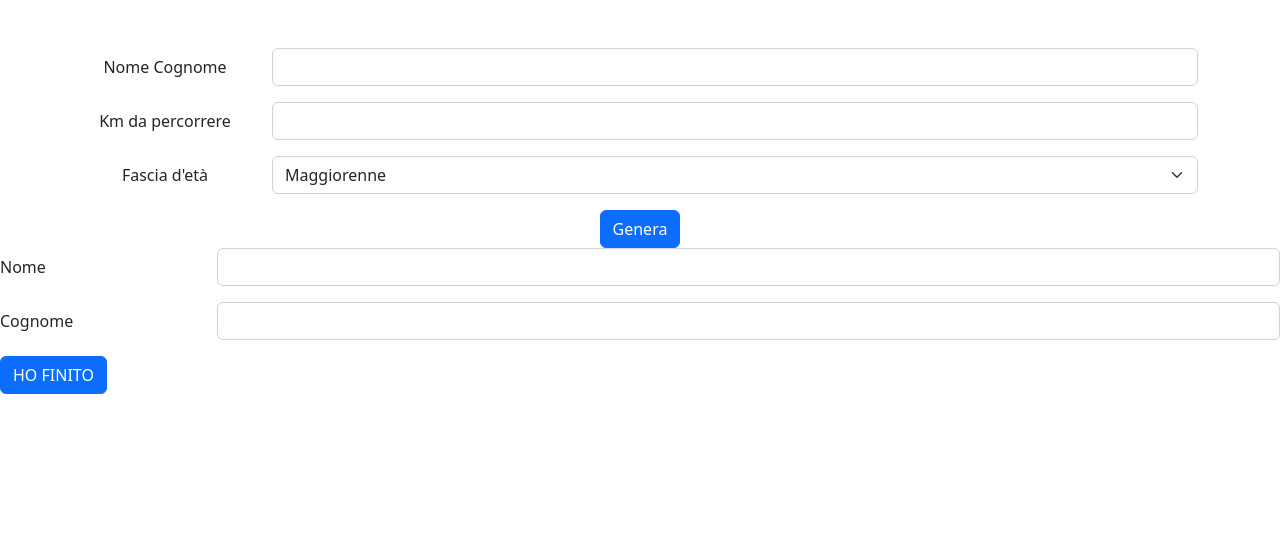
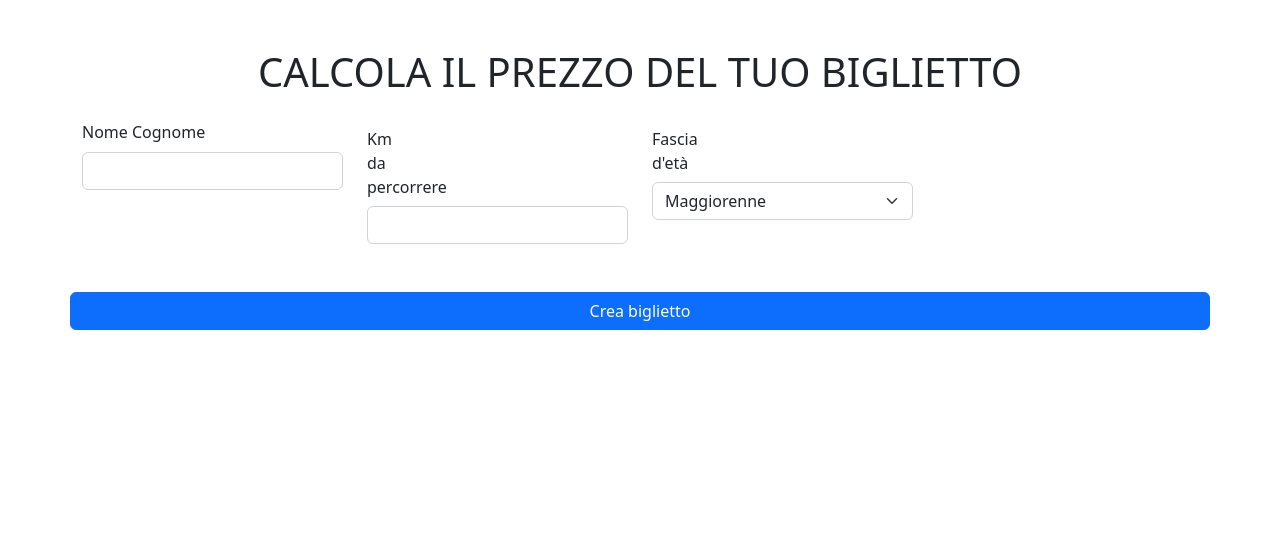
Before and after one commit to ValerioTorto/js-biglietto-treno-form, a plain HTML site: page index.html in a window 1280 px wide. Drawn offline with nearby package versions, Linux system fonts and the light colour scheme.

Commit message:
figuring out

```diff
--- a/index.html
+++ b/index.html
@@ -16,31 +16,29 @@
 </head>
 
 
+<!-- QUI POTETE INIZIARE IL VOSTRO ESERCIZIO! -->
 
+<body class=".bg-warning">
+    <div class="container">
 
-<body>
+        <h1 class="text-center mt-5 mb-4"> CALCOLA IL PREZZO DEL TUO BIGLIETTO</h1>
+        <form id="form_data_input" onsubmit="userHasFinishDataCompletion(event)">
+            <div class="row  mb-3">
+                <div class="col-3">
+                <label for="name" class="form-label">Nome Cognome</label>
 
-  <!-- QUI POTETE INIZIARE IL VOSTRO ESERCIZIO! -->
-  <main>
-
-    <div class="container text-center mt-5">
-
-      <form id="form_data_input" data-bitwarden-watching="1" onsubmit="userHasFinishDataCompletion(event)">
-        <div class="row mb-3">
-          <label for="name" class="col-sm-2 col-form-label">Nome Cognome</label>
-          <div class="col-sm-10">
                     <input type="text" class="form-control" id="name">
                 </div>
-        </div>
-        <div class="row mb-3">
+
+            <div class="col-3">
                 <label for="kmdapercorrere" class="col-sm-2 col-form-label">Km da percorrere</label>
-          <div class="col-sm-10">
+                <div class>
                     <input type="text" class="form-control" id="kmdapercorrere">
                 </div>
             </div>
-        <div class="row mb-3">
+            <div class="col-3">
                 <label for="favourite_color" class="col-sm-2 col-form-label">Fascia d'età</label>
-          <div class="col-sm-10">
+                <div class>
                     <select id="eta" class="form-select" aria-label="Default select example">
                         <option selected="Maggiorenne">Maggiorenne</option>
                         <option value="Minorenne">Minorenne</option>
@@ -48,53 +46,10 @@
                     </select>
                 </div>
             </div>
-        <button type="submit" class="btn btn-primary">Genera</button>
+            <button type="submit" class="btn btn-primary mt-5">Crea biglietto</button>
         </form>
 
     </div>
-
-    <form data-bitwarden-watching="1" onsubmit="userHasFinishDataCompletion(event)">
-      <div class="row mb-3">
-        <label for="name" class="col-sm-2 col-form-label">Nome</label>
-        <div class="col-sm-10">
-          <input type="text" class="form-control" id="name">
-        </div>
-      </div>
-      <div class="row mb-3">
-        <label for="surname" class="col-sm-2 col-form-label">Cognome</label>
-        <div class="col-sm-10">
-          <input type="text" class="form-control" id="surname">
-        </div>
-      </div>
-      <button type="submit" class="btn btn-primary">HO FINITO</button>
-    </form>
-
-  </div>
-
-      <div class="row justify-content-center align-items-center mt-5 p-5 ">
-        <div class="col-4 ">
-          <div id="card_password" class="card shadow p-3 mb-5 bg-body-tertiary rounded border-info d-none">
-            <div class="card-header">
-              <h3> Password Generator </h3>
-            </div>
-            <div class="card-body">
-              <h5 class="card-title"> Ecco la tua nuova password </h5>
-              <p> <span id="user_password"></span></p>
-
-            </div>
-          </div>
-
-        </div>
-      </div>
-    </div>
-
-
-  </main>
-
-
-
-
-
 
 
     <!-- importazione MIO file di script -->
--- a/js/main.js
+++ b/js/main.js
@@ -33,6 +33,6 @@ let prezzofinale = prezzokm.toFixed(2);
 
 //document.getElementById("form_data_input").classList.add("d-none");
 // E faccio comparire la card con la password generata
-document.getElementById("form_data_input").classList.add("d-none");
+//document.getElementById("form_data_input").classList.add("d-none");
 }
 //document.getElementById("prezzofinale").innerHTML = prezzofinale;
```
Lines whose indentation alone changed are shown as unchanged.
